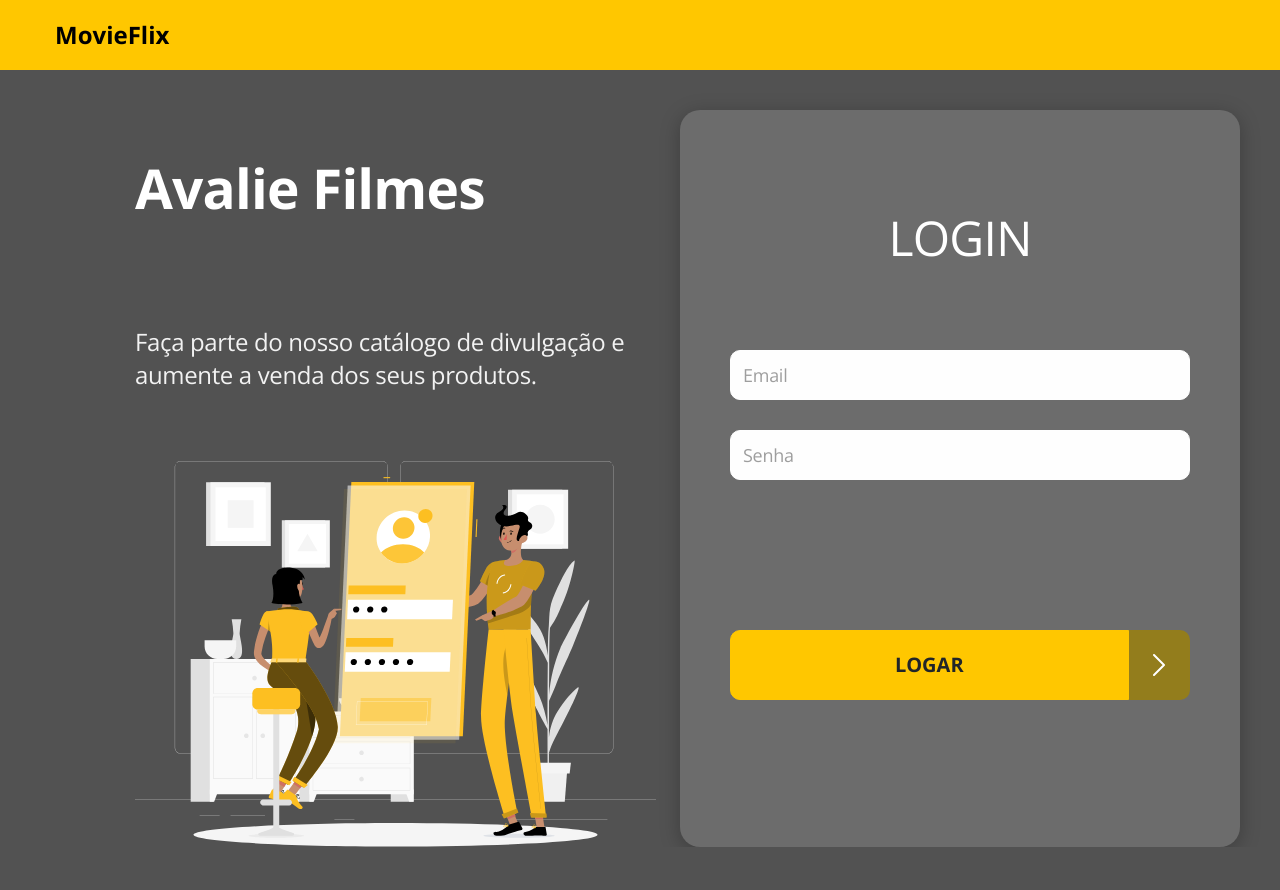
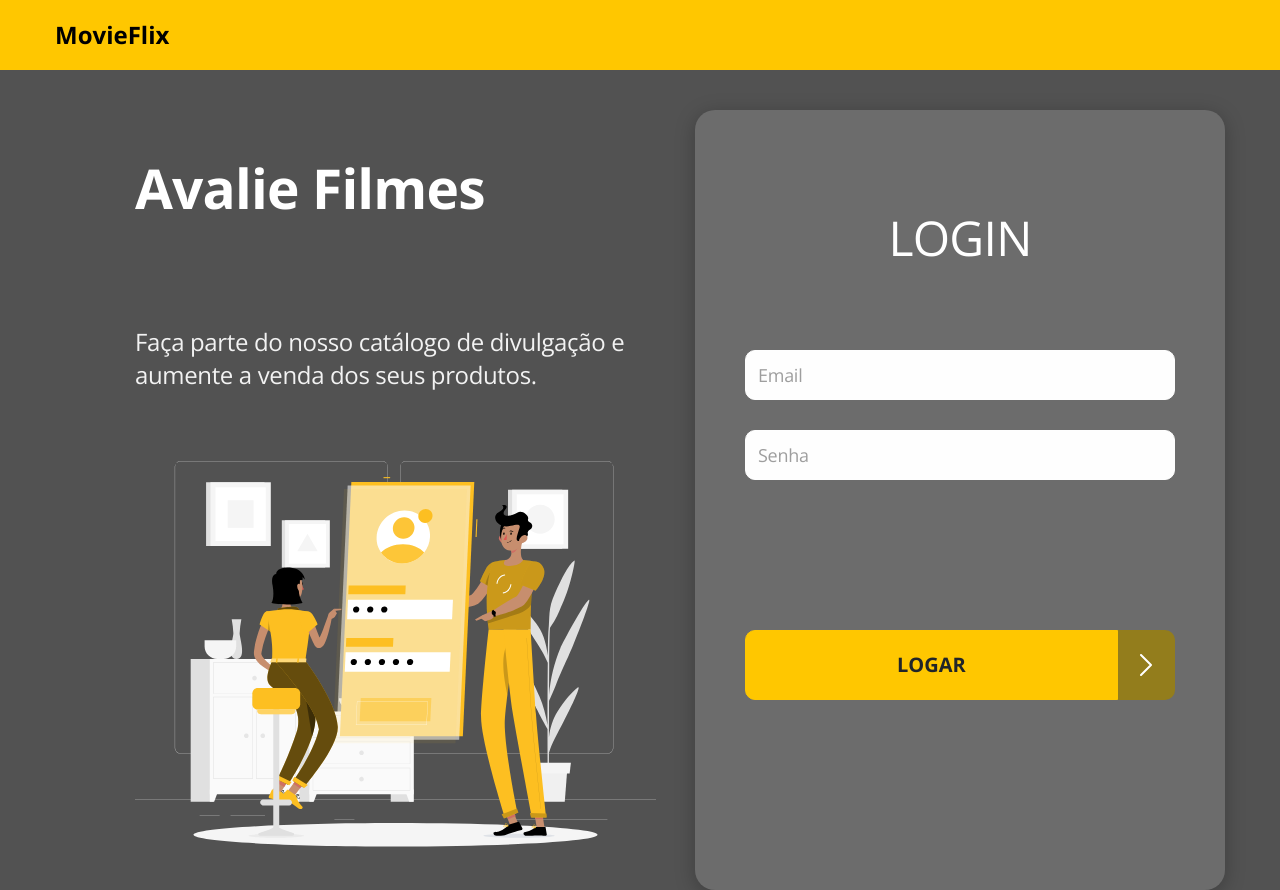
Before and after one commit to famarcelino/movieflix, a React (Create React App) app in the folder front-web/: page / in a window 1280 px wide. Before the commit the page ends 847 px from the top, so only its background shows below. Built offline with nearby package versions, Linux system fonts and the light colour scheme.

Commit message:
Add a Welcome Page to user logged in Home Page and apply react hook form on Review component

```diff
--- /dev/null
+++ b/front-web/src/pages/Home/components/Login/index.tsx
@@ -0,0 +1,81 @@
+import React, { useState } from 'react';
+import { useForm } from 'react-hook-form';
+import { makeLogin } from 'core/utils/request';
+import { saveSessionData } from 'core/utils/auth';
+import ButtonIcon from 'core/components/ButtonIcon';
+import history from 'core/utils/history';
+import './styles.scss';
+
+type FormState = {
+    username: string;
+    password: string;
+};
+
+const Login = () => {
+    const { register, handleSubmit, errors } = useForm<FormState>();
+    const [hasError, setHasError] = useState(false);
+
+    const onSubmit = (data: FormState) => {
+        makeLogin(data)
+            .then(response => {
+                setHasError(false);
+                saveSessionData(response.data);
+                history.push('/movies');
+            })
+            .catch(() => {
+                setHasError(true);
+            });
+    }
+
+    return (
+        <div className="login-content card-base">
+            <h1 className="login-title">login</h1>
+            {hasError && (
+                <div className="alert alert-danger mt-5">
+                    Usuário ou senha inválidos!
+                </div>
+            )}
+            <form className="login-form" onSubmit={handleSubmit(onSubmit)}>
+                <div className="margin-bottom-30">
+                    <input
+                        type="email"
+                        className={`form-control input-base ${errors.username ? 'is-invalid' : ''}`}
+                        placeholder="Email"
+                        name="username"
+                        ref={register({
+                            required: "Campo obrigatório",
+                            pattern: {
+                                value: /^[A-Z0-9._%+-]+@[A-Z0-9.-]+\.[A-Z]{2,}$/i,
+                                message: "Email inválido"
+                            }
+                        })}
+                    />
+                    {errors.username && (
+                        <div className="invalid-feedback d-block">
+                            {errors.username.message}
+                        </div>
+                    )}
+                </div>
+                <div>
+                    <input
+                        type="password"
+                        className={`form-control input-base ${errors.password ? 'is-invalid' : ''}`}
+                        placeholder="Senha"
+                        name="password"
+                        ref={register({ required: "Campo obrigatório" })}
+                    />
+                    {errors.password && (
+                        <div className="invalid-feedback d-block">
+                            {errors.password.message}
+                        </div>
+                    )}
+                </div>
+                <div className="login-button">
+                    <ButtonIcon text="logar" />
+                </div>
+            </form>
+        </div>
+    );
+};
+
+export default Login;
--- /dev/null
+++ b/front-web/src/pages/Home/components/Login/styles.scss
@@ -0,0 +1,23 @@
+.login-content {
+    margin-top : 40px;
+    padding: 95px 50px 50px 50px;
+    border-radius: 20px;
+}
+
+.login-title {
+    font-weight   : normal;
+    font-size     : 48px;
+    line-height   : 65px;
+    text-align    : center;
+    letter-spacing: -0.015em;
+    text-transform: uppercase;
+}
+
+.login-form {
+    margin-top: 80px;
+}
+
+.login-button {
+    margin-top: 150px;
+    margin-bottom: 140px;
+}
--- /dev/null
+++ b/front-web/src/pages/Home/components/WelcomeBack/index.tsx
@@ -0,0 +1,19 @@
+import ButtonIcon from 'core/components/ButtonIcon';
+import React from 'react';
+import { Link } from 'react-router-dom';
+import './styles.scss';
+
+const WelcomeBack = () => {
+    return (
+        <div className="card-base welcome-content">
+            <h1 className="welcome-title">Bem vindo de volta!</h1>
+            <Link to="/movies">
+                <div className="welcome-button">
+                    <ButtonIcon text="Ver lista de filmes" />
+                </div>
+            </Link>
+        </div>
+    );
+};
+
+export default WelcomeBack;
--- /dev/null
+++ b/front-web/src/pages/Home/components/WelcomeBack/styles.scss
@@ -0,0 +1,19 @@
+.welcome-content {
+    margin-top : 100px;
+    padding: 95px 50px 50px 50px;
+    border-radius: 20px;
+}
+
+.welcome-title {
+    font-weight   : normal;
+    font-size     : 48px;
+    line-height   : 65px;
+    text-align    : center;
+    letter-spacing: -0.015em;
+    text-transform: uppercase;
+}
+
+.welcome-button {
+    margin-top: 150px;
+    margin-bottom: 140px;
+}
--- a/front-web/src/pages/Home/index.tsx
+++ b/front-web/src/pages/Home/index.tsx
@@ -1,46 +1,22 @@
-import React, { useState } from 'react';
-import { useForm } from 'react-hook-form';
-import { useHistory /*, useLocation */ } from 'react-router-dom';
+import { getAccessTokenDecoded } from 'core/utils/auth';
+import React, { useEffect, useState } from 'react';
+import { useLocation } from 'react-router-dom';
 import { ReactComponent as MainImage } from '../../core/assets/images/main-image.svg';
-import ButtonIcon from '../../core/components/ButtonIcon';
-import { saveSessionData } from '../../core/utils/auth';
-import { makeLogin } from '../../core/utils/request';
+import Login from './components/Login';
+import WelcomeBack from './components/WelcomeBack';
 import './styles.scss';
 
-type FormData = {
-    username: string;
-    password: string;
-};
-/*
-type LocationState = {
-    from: string;
-}
-*/
 const Home = () => {
-    const { register, handleSubmit, errors } = useForm<FormData>();
-    const [hasError, setHasError] = useState(false);
-    const [isLogged, setIsLogged] = useState(false);
-    const history = useHistory();
+    const [currentUser, setCurrentUser] = useState('');
+    const location = useLocation();
 
-    //const location = useLocation<LocationState>();
-    //const { from } = location.state || {from: { pathname: "/"}};
-
-    const onSubmit = (data: FormData) => {
-        makeLogin(data)
-            .then(response => {
-                setHasError(false);
-                setIsLogged(true);
-                saveSessionData(response.data);
-                history.push('/movies');
-            })
-            .catch(() => {
-                setIsLogged(false);
-                setHasError(true);
-            });
-    }
+    useEffect(() => {
+        const currentUserData = getAccessTokenDecoded();
+        setCurrentUser(currentUserData.user_name);
+    }, [location]);
 
     return (
-        <div className="home-container" onSubmit={handleSubmit(onSubmit)}>
+        <div className="home-container" >
             <div className="row home-content">
                 <div className="col-6">
                     <h1 className="home-title">Avalie Filmes</h1>
@@ -51,52 +27,12 @@ const Home = () => {
                     <MainImage />
                 </div>
 
-                <div className="col-6 login-content card-base">
-                    <h1 className="login-title">login</h1>
-                    {hasError && (
-                        <div className="alert alert-danger mt-5">
-                            Usuário ou senha inválidos!
-                        </div>
+                <div className="col-6">
+                    {currentUser ? (
+                        <WelcomeBack />
+                    ) : (
+                        <Login />
                     )}
-                    <form className="login-form">
-                        <div className="margin-bottom-30">
-                            <input
-                                type="email"
-                                className={`form-control input-base ${errors.username ? 'is-invalid' : ''}`}
-                                placeholder="Email"
-                                name="username"
-                                ref={register({
-                                    required: "Campo obrigatório",
-                                    pattern: {
-                                        value: /^[A-Z0-9._%+-]+@[A-Z0-9.-]+\.[A-Z]{2,}$/i,
-                                        message: "Email inválido"
-                                    }
-                                })}
-                            />
-                            {errors.username && (
-                                <div className="invalid-feedback d-block">
-                                    {errors.username.message}
-                                </div>
-                            )}
-                        </div>
-                        <div>
-                            <input
-                                type="password"
-                                className={`form-control input-base ${errors.password ? 'is-invalid' : ''}`}
-                                placeholder="Senha"
-                                name="password"
-                                ref={register({ required: "Campo obrigatório" })}
-                            />
-                            {errors.password && (
-                                <div className="invalid-feedback d-block">
-                                    {errors.password.message}
-                                </div>
-                            )}
-                        </div>
-                        <div className="login-button">
-                            <ButtonIcon text="logar" />
-                        </div>
-                    </form>
                 </div>
             </div>
         </div>
--- a/front-web/src/pages/Home/styles.scss
+++ b/front-web/src/pages/Home/styles.scss
@@ -22,26 +22,3 @@
     color         : #F2F2F2;
     margin-bottom : 70px;
 }
-
-.login-content {
-    margin-top : 40px;
-    padding: 95px 50px 50px 50px;
-    border-radius: 20px;
-}
-
-.login-title {
-    font-weight   : normal;
-    font-size     : 48px;
-    line-height   : 65px;
-    text-align    : center;
-    letter-spacing: -0.015em;
-    text-transform: uppercase;
-}
-
-.login-form {
-    margin-top: 80px;
-}
-
-.login-button {
-    margin-top: 150px;
-}
--- a/front-web/src/pages/MovieDetail/index.tsx
+++ b/front-web/src/pages/MovieDetail/index.tsx
@@ -1,19 +1,37 @@
 import React, { useEffect, useState } from 'react';
-import { useParams } from 'react-router-dom';
-//import { useForm, Controller } from 'react-hook-form';
+import { useLocation, useParams } from 'react-router-dom';
 import './styles.scss';
 import CommentCard from '../Movies/components/CommentCard';
 import { makePrivateRequest } from 'core/utils/request';
 import { Movie } from 'core/types/Movie';
-import { isAllowedByRole } from 'core/utils/auth';
+import { getSessionData, isAllowedByRole } from 'core/utils/auth';
+import { useForm } from 'react-hook-form';
 
 type ParamsType = {
     movieId: string;
 }
 
+type FormState = {
+    text: string;
+    userId: number;
+    movieId: number;
+}
+
 const MovieDetail = () => {
     const { movieId } = useParams<ParamsType>();
     const [movie, setMovie] = useState<Movie>();
+    const { register, handleSubmit, errors } = useForm<FormState>();
+    const [currentUser, setCurrentUser] = useState(0);
+    const location = useLocation();
+
+    const onSubmit = (data: FormState) => {
+        makePrivateRequest({ url: '/reviews', method: 'POST', data});
+    }
+
+    useEffect(() => {
+        const currentUserData = getSessionData();
+        setCurrentUser(currentUserData.userId);
+    }, [location]);
 
     useEffect(() => {
         makePrivateRequest({ url: `/movies/${movieId}` })
@@ -37,15 +55,23 @@ const MovieDetail = () => {
             </div>
             {isAllowedByRole(['ROLE_MEMBER']) && (
                 <div className="card-base border-radius-10 text-center movie-detail-form-comment">
-                    <form>
+                    <form onSubmit={handleSubmit(onSubmit)}>
                         <div>
                             <textarea
-                                name="description"
+                                ref={register({ required: "Esse campo não pode ser vazio" })}
+                                name="text"
                                 rows={2}
                                 placeholder="Deixe sua avaliação aqui"
                                 className="movie-detail-form-input border-radius-10"
                             />
+                            {errors.text && (
+                                <div className="invalid-feedback d-block text-left">
+                                    {errors.text.message}
+                                </div>
+                            )}
                         </div>
+                        <div><input type="hidden" value={currentUser} name="userId" ref={register} /></div>
+                        <div><input type="hidden" value={movieId} name="movieId" ref={register} /></div>
                         <button className="btn btn-primary movie-detail-form-button">salvar avaliação</button>
                     </form>
                 </div>
--- a/front-web/src/pages/Movies/styles.scss
+++ b/front-web/src/pages/Movies/styles.scss
@@ -9,7 +9,7 @@
     background: #6C6C6C;
     box-shadow: 0px 4px 20px rgba(0, 0, 0, 0.25);
     padding-left: 20px;
-    justify-items: center;
+    align-content: center;
 }
 
 .movies-list {
```
Also changed, not shown: front-web/src/pages/MovieDetail/styles.scss (+5 -3 lines), 1 other file (tests, documents, lock files or other folders).
